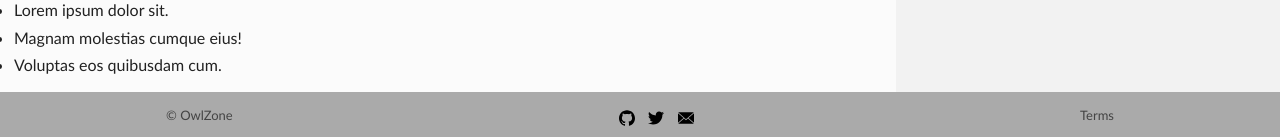
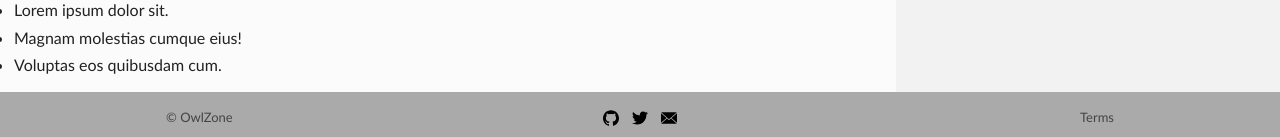
Before and after one commit to mapkts/owlzone, a Jekyll site: the page built from index.html, in a window 1280 px wide and 1400 px high, scrolled down 273 px. Shown: the part 1260-1397 px from the top of the window. Built offline with Jekyll 4.4.1, drawn with Linux system fonts in a browser that asks for light colours.

Commit message:
bug fixed

```diff
--- a/_includes/footer.html
+++ b/_includes/footer.html
@@ -1,5 +1,5 @@
 	<footer class="site-footer" role="siteinfo">
-		<div class="constrained center">
+		<div class="constrained">
 			<div class="copyright">&copy; OwlZone</div>
 			<div class="media">
 				<a class="media-link" href="https://github.com/vilscrolls"><svg class="github-svg" viewBox="0 0 24 24"><path d="M12 .297c-6.63 0-12 5.373-12 12 0 5.303 3.438 9.8 8.205 11.385.6.113.82-.258.82-.577 0-.285-.01-1.04-.015-2.04-3.338.724-4.042-1.61-4.042-1.61C4.422 18.07 3.633 17.7 3.633 17.7c-1.087-.744.084-.729.084-.729 1.205.084 1.838 1.236 1.838 1.236 1.07 1.835 2.809 1.305 3.495.998.108-.776.417-1.305.76-1.605-2.665-.3-5.466-1.332-5.466-5.93 0-1.31.465-2.38 1.235-3.22-.135-.303-.54-1.523.105-3.176 0 0 1.005-.322 3.3 1.23.96-.267 1.98-.399 3-.405 1.02.006 2.04.138 3 .405 2.28-1.552 3.285-1.23 3.285-1.23.645 1.653.24 2.873.12 3.176.765.84 1.23 1.91 1.23 3.22 0 4.61-2.805 5.625-5.475 5.92.42.36.81 1.096.81 2.22 0 1.606-.015 2.896-.015 3.286 0 .315.21.69.825.57C20.565 22.092 24 17.592 24 12.297c0-6.627-5.373-12-12-12"/></svg></a>
--- a/assets/css/style.css
+++ b/assets/css/style.css
@@ -74,10 +74,6 @@
 /*
  * helpers
  */
-.no-scroll {
-	overflow: hidden;
-}
-
 
 
 
@@ -314,24 +310,25 @@
  */
 
 .site-footer {
-	position: relative;
   height: 48px;
   text-align: center;
 	font-size: 13px;
 	color: #444;
 	background-color: #aaa;
 }
+.site-footer > div {
+	position: relative;
+}
 .site-footer a { color: #444; }
-.copyright,
+.copyright {
+	position: absolute;
+	top: 16px;
+	left: 16px;
+}
 .terms {
-	display: flex;
-	align-items: center;
-	height: 48px;
-}
-.copyright { float: left; }
-.terms { float: right; }
-.media {
-	display: inline-block;
+	position: absolute;
+	top: 16px;
+	right: 16px;
 }
 .site-footer .media-link {
   display: inline-block;
--- a/assets/js/owlzone.js
+++ b/assets/js/owlzone.js
@@ -39,15 +39,13 @@
 	var $scope = $('#trigger-search'),
 		$close = $('#collapse-search'),
 		$bar = $('#search-field'),
-		$logo = $('.logo'),
-		$body = $('body');
+		$logo = $('.logo');
 
 	$scope.bind('click', function() {
 		$scope.addClass('search-hidden');
 		$close.addClass('search-visible');
 		$bar.addClass('search-visible');
 		$logo.addClass('logo-responsive');
-		$body.addClass('no-scroll');
 	});
 
 	$close.bind('click', function() {
@@ -55,7 +53,6 @@
 		$close.removeClass('search-visible');
 		$bar.removeClass('search-visible');
 		$logo.removeClass('logo-responsive');
-		$body.removeClass('no-scroll');
 	});
 })();
 
```
